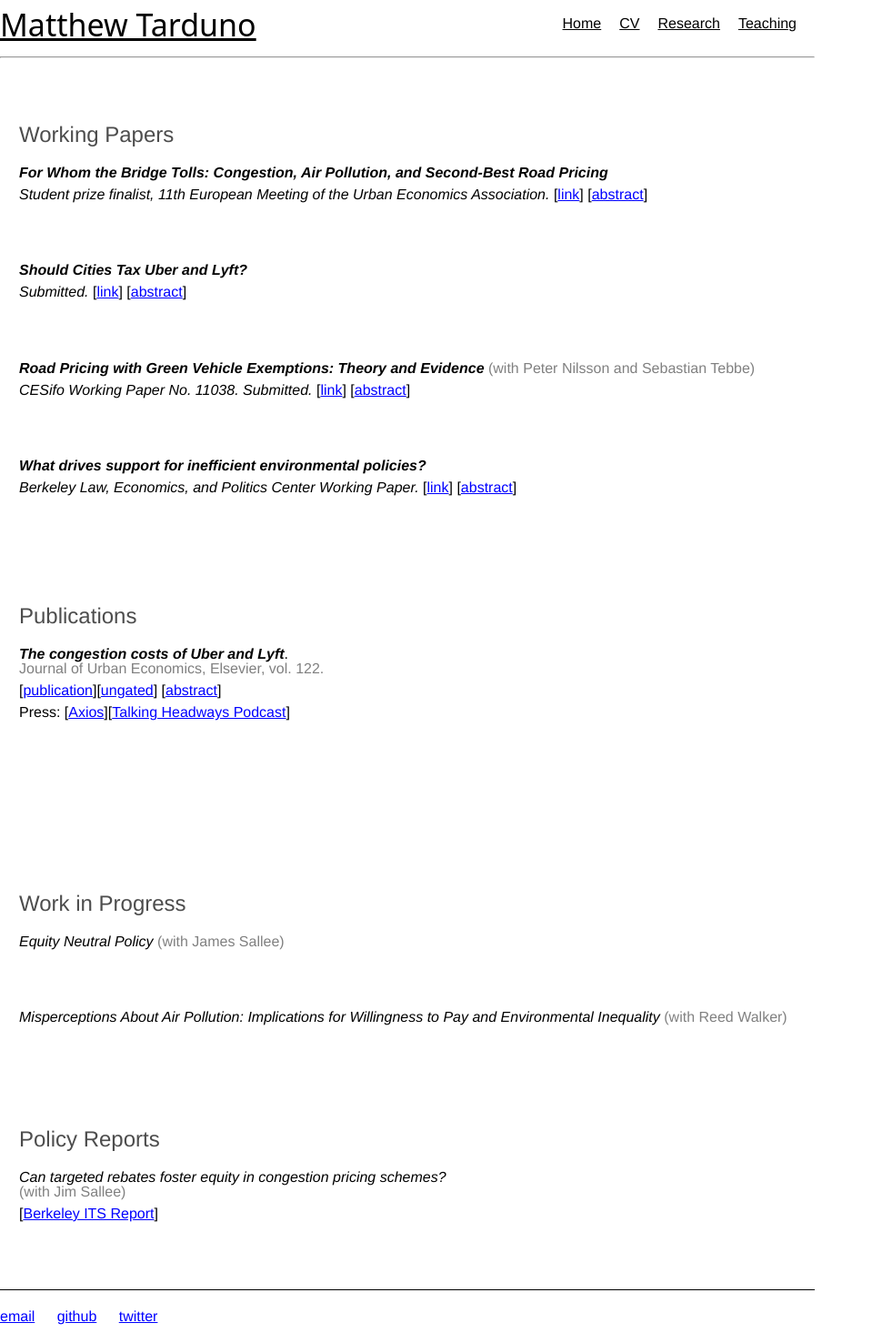
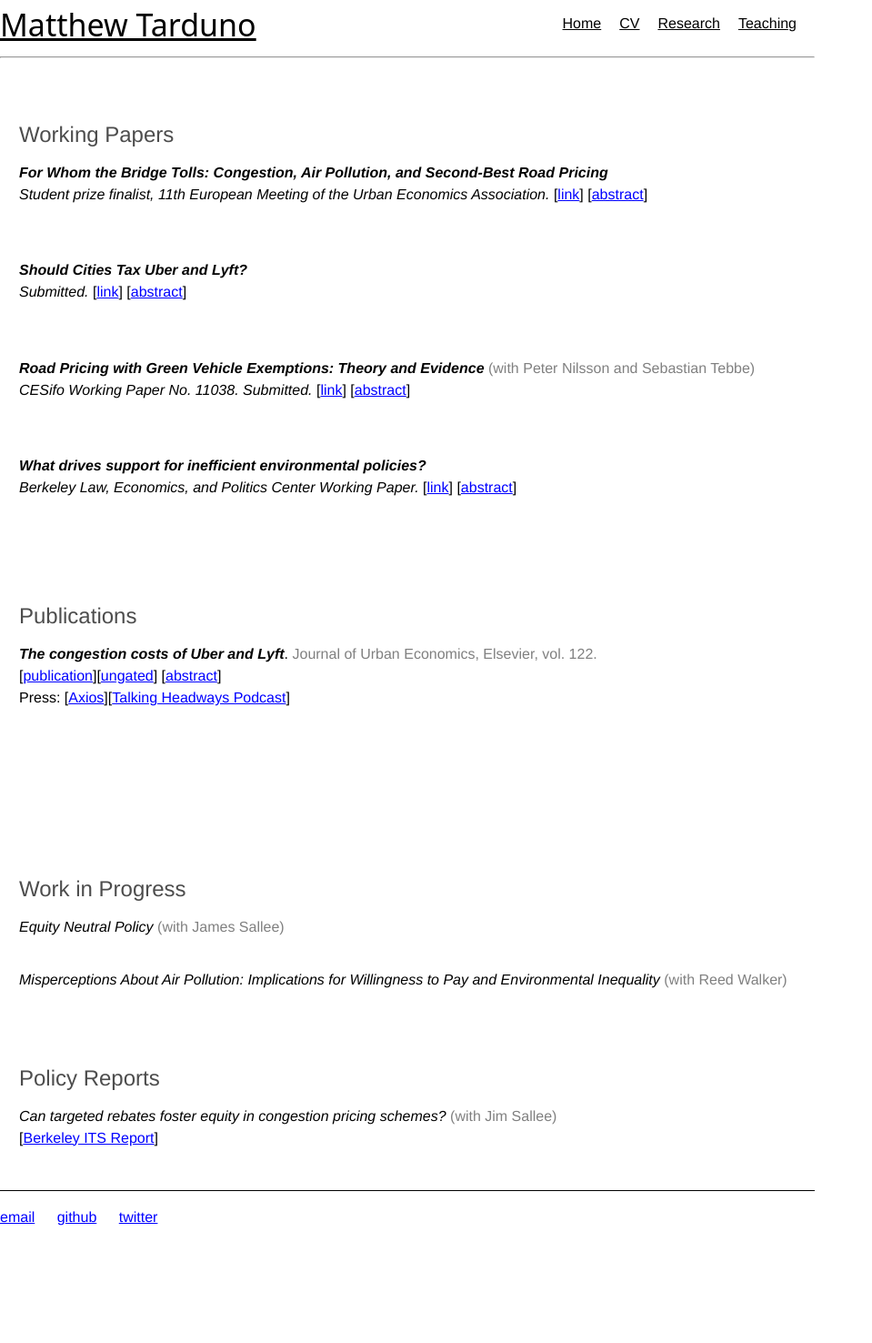
Before and after one commit to Matt-Tarduno/Matt-Tarduno.github.io, a Jekyll site: the page built from research_mobile/index.html, in a window 1280 px wide. Shown: the whole page at 91% size, without its empty margins (0-959 px from the left). Built offline with Jekyll 4.4.1, drawn with Linux system fonts in a browser that asks for light colours; after the commit the page ends 1367 px from its top, so only the background shows below that.

Commit message:
Update index.html

```diff
--- a/research_mobile/index.html
+++ b/research_mobile/index.html
@@ -124,7 +124,7 @@ sitemap:
 <div class="blurb">
     <h1>Publications</h1>
     <p>
-    <em><strong>The congestion costs of Uber and Lyft</strong></em>.<br><span style="color: #808080"> Journal of Urban Economics, Elsevier, vol. 122.</span>
+    <em><strong>The congestion costs of Uber and Lyft</strong></em>.<span style="color: #808080"> Journal of Urban Economics, Elsevier, vol. 122.</span>
     </p>
     <p>[<a href="https://doi.org/10.1016/j.jue.2020.103318" target="_blank">publication</a>][<a href="https://matt-tarduno.github.io/tnc/" target="_blank">ungated</a>]
         [<a onclick="toggleAbstract('abstract5')">abstract</a>]
@@ -143,22 +143,22 @@ sitemap:
     <p>
         <em>Equity Neutral Policy</em><span style="color: #808080"> (with James Sallee)</span>
     </p>
-    <br><br>
+    <br>
 
     <p>
         <em>Misperceptions About Air Pollution: Implications for Willingness to Pay and Environmental Inequality</em><span style="color: #808080"> (with Reed Walker)</span>
     </p>
-    <br><br>
+    <br>
 </div><!-- /.blurb -->
 
 <div class="blurb">
     <h1>Policy Reports</h1>
     <p>
-        <em>Can targeted rebates foster equity in congestion pricing schemes?</em><br><span style="color: #808080"> (with Jim Sallee)</span>
+        <em>Can targeted rebates foster equity in congestion pricing schemes?</em><span style="color: #808080"> (with Jim Sallee)</span>
     </p>
     <p>[<a href="https://escholarship.org/uc/item/7r64t085" target="_blank">Berkeley ITS Report</a>]
     </p>
-    <br><br>
+    <br>
 </div><!-- /.blurb -->
 
 </body>
```
